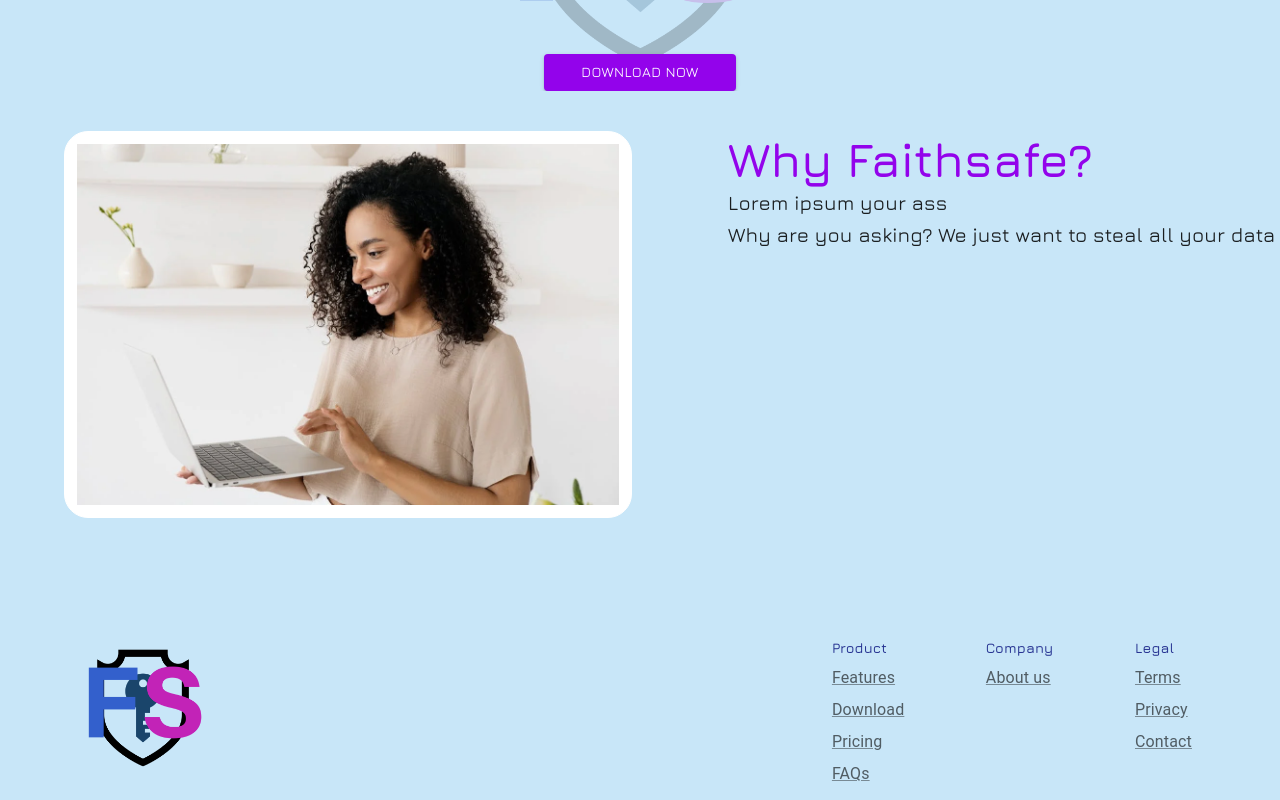
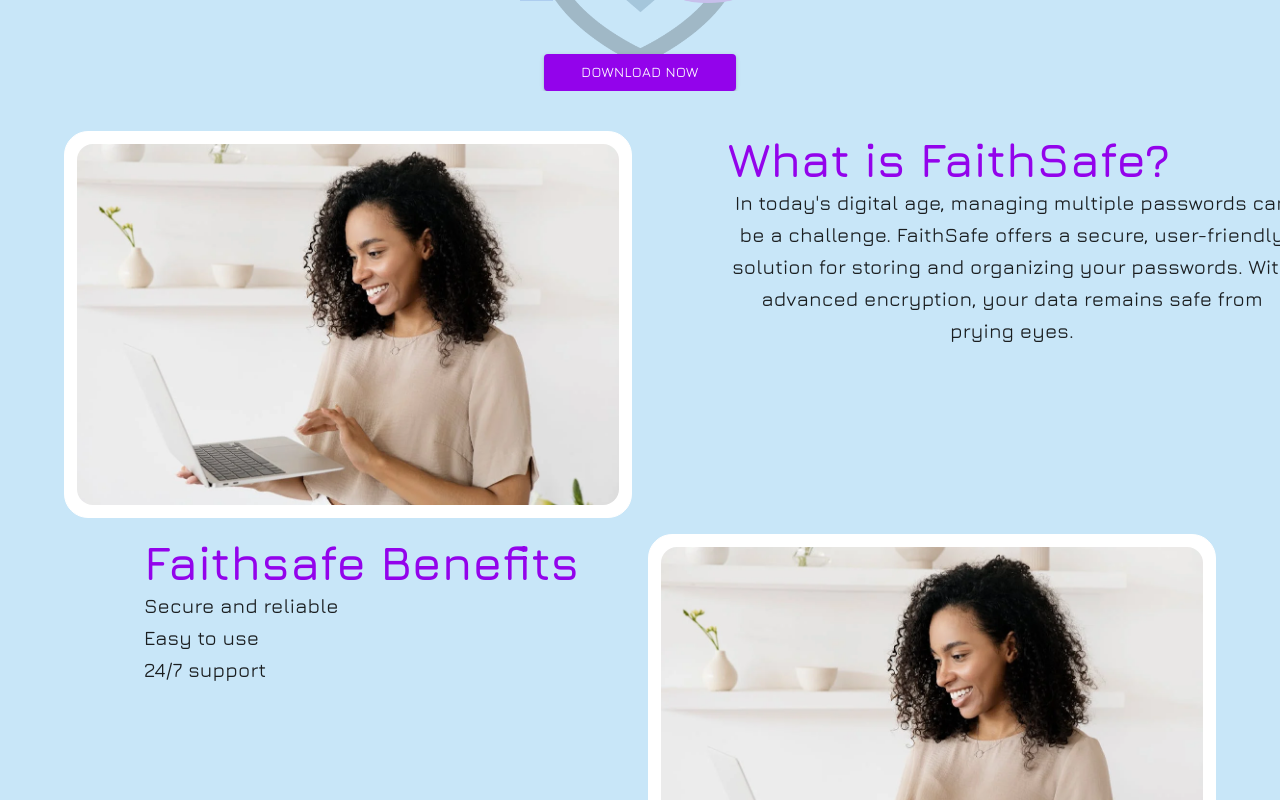
Before and after one commit to Gipfelienjoyer/-FaithSafeWeb, a React (Create React App) app: page / in a window 1280 px wide. Shown: the part 300-1100 px from the top of the page. Built offline with nearby package versions, Linux system fonts and the light colour scheme.

Commit message:
added some stuff

```diff
--- a/src/01-molecules/WhyFaithSafeContent.tsx
+++ b/src/01-molecules/WhyFaithSafeContent.tsx
@@ -1,6 +1,13 @@
-import {Box, Grid, Typography} from "@mui/material";
+import React from 'react';
+import { Box, Grid, Typography } from "@mui/material";
 
-export default function WhyFaithSafeContent() {
+// Define an interface for the component props
+interface WhyFaithSafeContentProps {
+    title: string;
+    subtitles: string[];
+}
+
+const WhyFaithSafeContent: React.FC<WhyFaithSafeContentProps> = ({ title, subtitles }) => {
     return (
         <Box ml={{ xs: 0, md: 10 }} width="100%">
             <Grid
@@ -9,10 +16,13 @@
                 justifyContent="flex-start"
                 alignItems="flex-start"
             >
-                <Typography variant="h3">Why Faithsafe?</Typography>
-                <Typography variant="h6">Lorem ipsum your ass</Typography>
-                <Typography variant="h6">Why are you asking? We just want to steal all your data</Typography>
+                <Typography variant="h3">{title}</Typography>
+                {subtitles.map((subtitle, index) => (
+                    <Typography key={index} variant="h6">{subtitle}</Typography>
+                ))}
             </Grid>
         </Box>
-    )
+    );
 }
+
+export default WhyFaithSafeContent;
--- a/src/02-organisms/ListImage.tsx
+++ b/src/02-organisms/ListImage.tsx
@@ -25,7 +25,8 @@
                 style={{
                     width: '100%',
                     height: '100%',
-                    objectFit: 'cover'
+                    objectFit: 'cover',
+                    borderRadius: '1em'
                 }}
             />
         </Box>
--- a/src/03-templates/HomeContentTmpl.tsx
+++ b/src/03-templates/HomeContentTmpl.tsx
@@ -32,13 +32,28 @@
     { icon: <LinkedInIcon />, label: 'LinkedIn', href: '#' },
 ];
 
+const firstTitle = "What is FaithSafe?";
+const firstSubtitles = [
+   "In today's digital age, managing multiple passwords can be a challenge. FaithSafe offers a secure, user-friendly solution for storing and organizing your passwords. With advanced encryption, your data remains safe from prying eyes."
+];
+
+const secondTitle = "Faithsafe Benefits";
+const secondSubtitles = [
+    "Secure and reliable",
+    "Easy to use",
+    "24/7 support"
+];
 export default function HomeContentTmpl() {
     return (
         <>
             <Grid container spacing={2}>
                 <PicAndContent>
                     <ListImage imgAlt={"Happy Customer"} imgSrc={happyCustomer1}/>
-                    <WhyFaithSafeContent/>
+                    <WhyFaithSafeContent title={firstTitle} subtitles={firstSubtitles} />
+                </PicAndContent>
+                <PicAndContent>
+                    <WhyFaithSafeContent title={secondTitle} subtitles={secondSubtitles}/>
+                    <ListImage imgSrc={happyCustomer1} imgAlt={"Happy Customer"}/>
                 </PicAndContent>
             </Grid>
             <Box mt={'5vh'}>
--- a/src/App.tsx
+++ b/src/App.tsx
@@ -19,6 +19,7 @@
                     <Route path="/register/verify" element={<VerifyEmailPage />}/>
                     <Route path="/tos" element={<Tos />}/>
                     <Route path="/download" element={<DownloadPage />}/>
+                    <Route path="/home" element={<Home/>}/>
                 </Routes>
             </BrowserRouter>
         </div>
```
